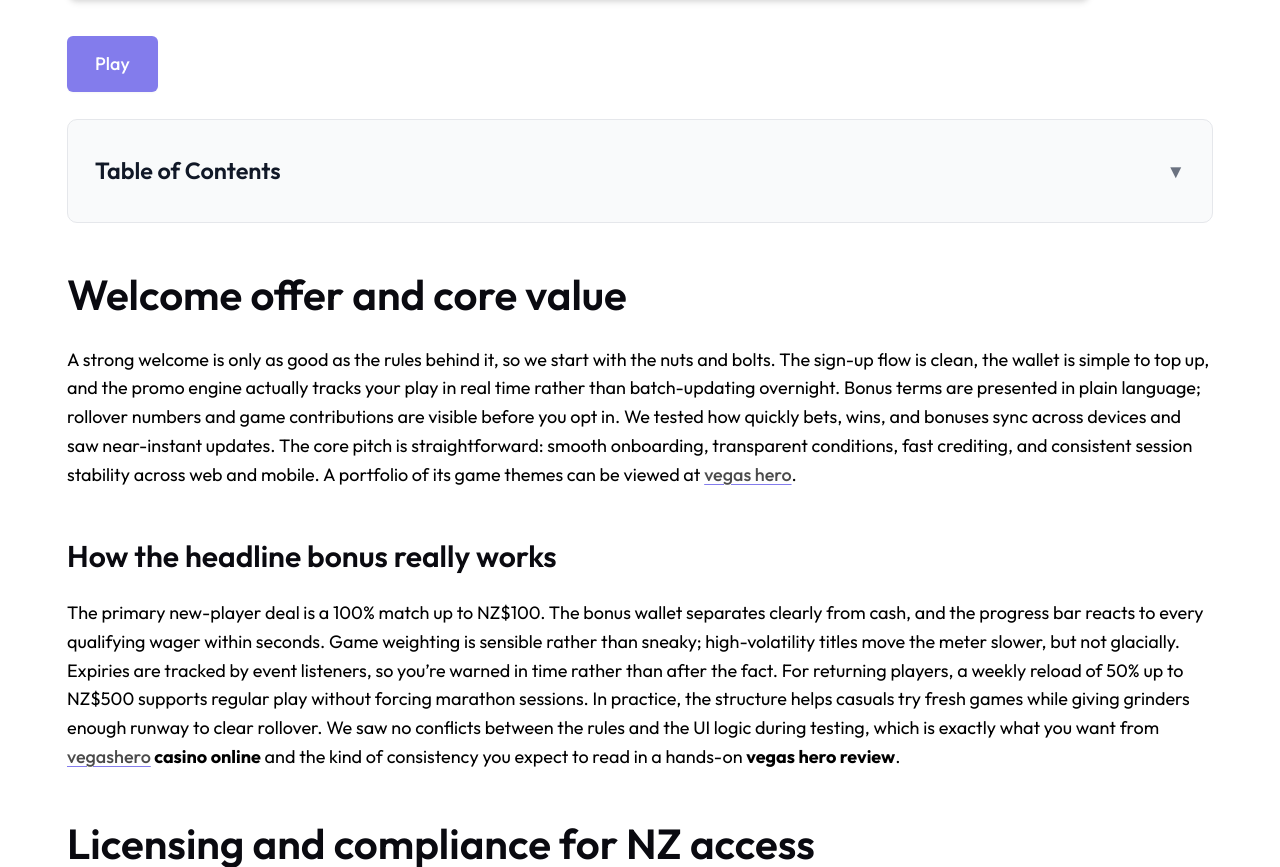
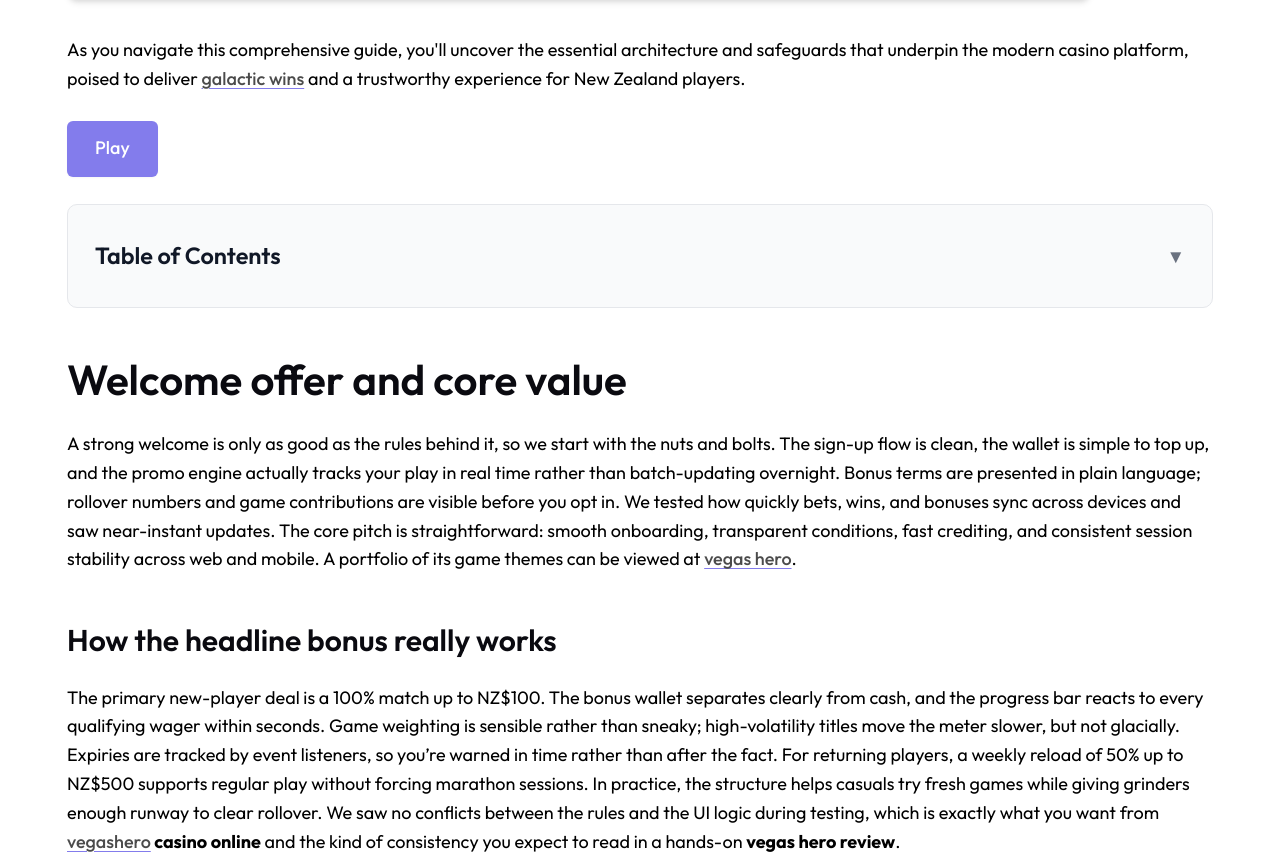
Before and after one commit to vbm-65/vegasherobet.nz, a plain HTML site: page index.html in a window 1280 px wide. Shown: the part 1034-1901 px from the top of the page. Drawn offline with Linux system fonts and the light colour scheme.

Commit message:
Update index.html

```diff
--- a/index.html
+++ b/index.html
@@ -197,7 +197,7 @@ testing, mobile performance, and the live-dealer stack, so you can judge
 reliability beyond marketing claims. Wherever figures make
 sense—bonuses, limits, timings—we quote them clearly in NZ$, and leave
 the fluff out.
-<img src="/images/doc_main/vegas-hero-nz-technical-deep-dive-&amp;-player-guide-1.webp" alt="vegashero" title="vegashero" loading="lazy"></p>
+<img src="/images/doc_main/vegas-hero-nz-technical-deep-dive-&amp;-player-guide-1.webp" alt="vegashero" title="vegashero" loading="lazy"> As you navigate this comprehensive guide, you'll uncover the essential architecture and safeguards that underpin the modern casino platform, poised to deliver <a href="https://galactic-wins.com" title="galactic wins">galactic wins</a> and a trustworthy experience for New Zealand players.</p>
 <p><a href="/play"
      class="button play-button"
      title="Play"
```
